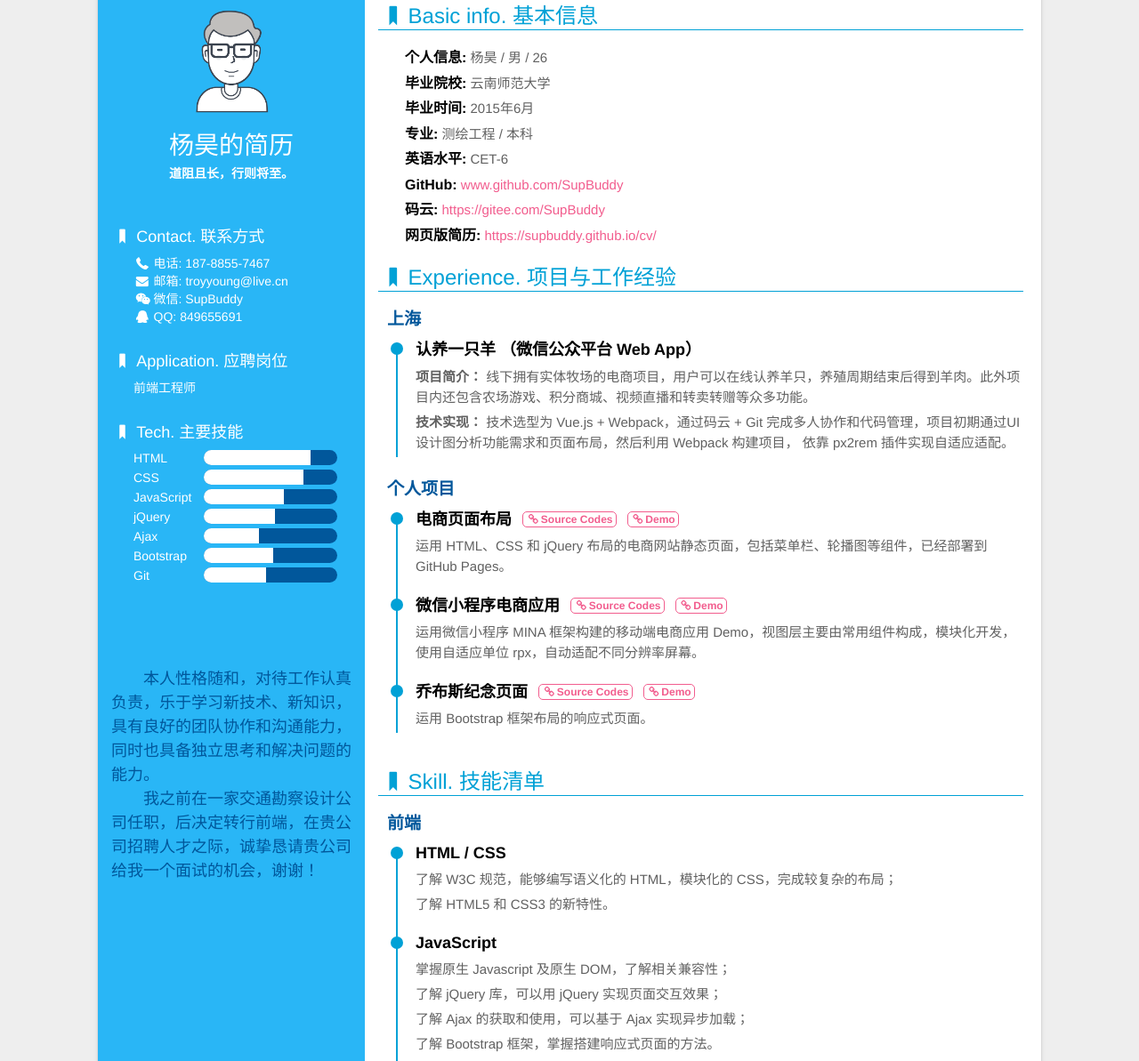
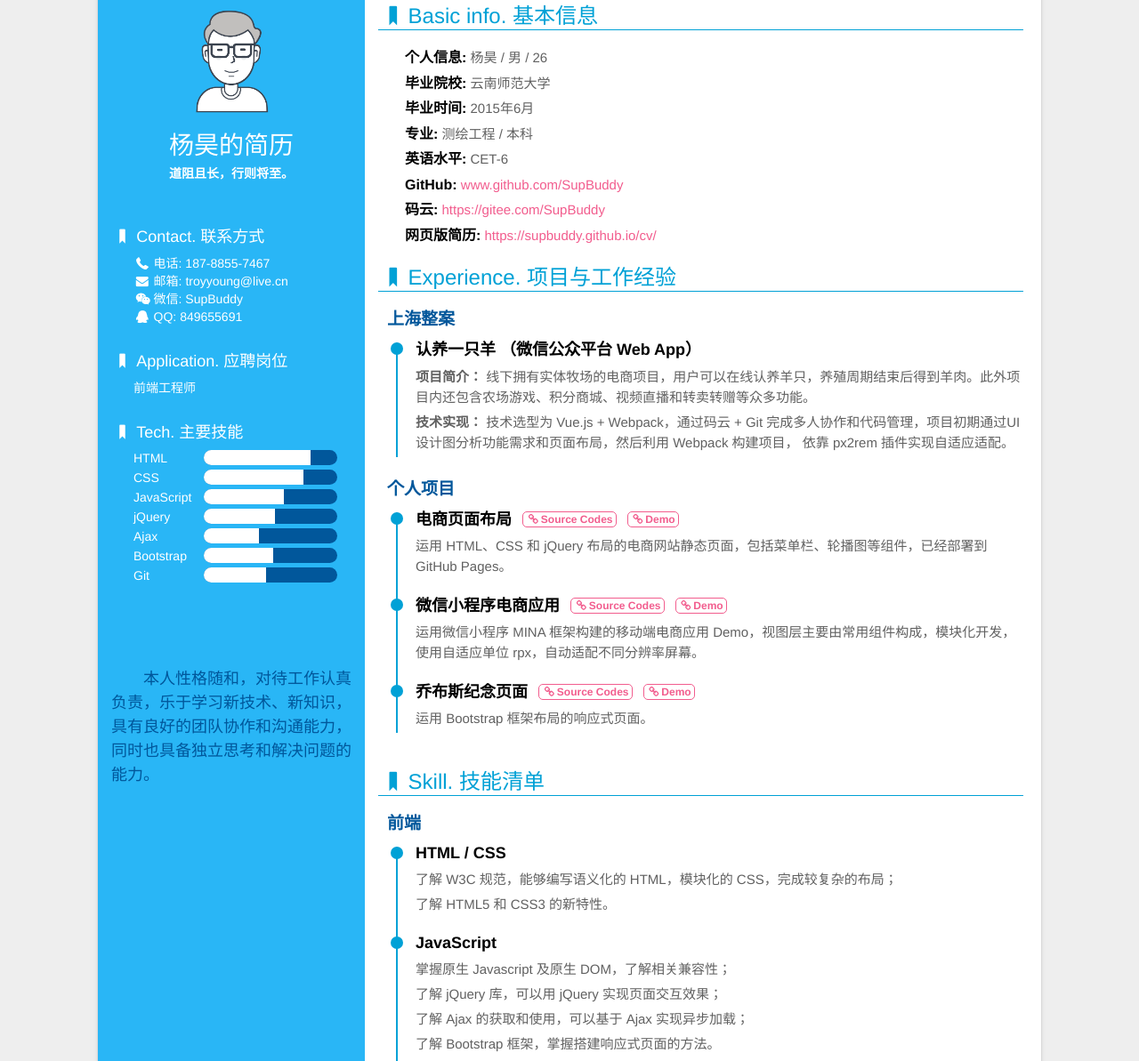
Before and after one commit to SupBuddy/cv, a website: page index.html in a window 1280 px wide. Shown: the part 42-1235 px from the top of the page at 89% size. Drawn offline with Linux system fonts and the light colour scheme; some packages are replaced by stand-ins of ours; a script that the page names is missing.

Commit message:
modified

```diff
--- a/index.html
+++ b/index.html
@@ -93,7 +93,7 @@
             </ul>
             <div class="note">
                 <p>本人性格随和，对待工作认真负责，乐于学习新技术、新知识，具有良好的团队协作和沟通能力，同时也具备独立思考和解决问题的能力。</p>
-                <p>我之前在一家交通勘察设计公司任职，后决定转行前端，在贵公司招聘人才之际，诚挚恳请贵公司给我一个面试的机会，谢谢！</p>
+                <!-- <p>我之前在一家交通勘察设计公司任职，后决定转行前端，在贵公司招聘人才之际，诚挚恳请贵公司给我一个面试的机会，谢谢！</p> -->
             </div>
         </div>
         <div class="main">
@@ -113,7 +113,7 @@
                     <dt><i class="icon-bookmark"></i>Experience. 项目与工作经验</dt>
 
 
-                    <h3>上海</h3>
+                    <h3>上海整案</h3>
                     <ul class="exp">
                         <li>
                             <div class="circle"></div>
```
